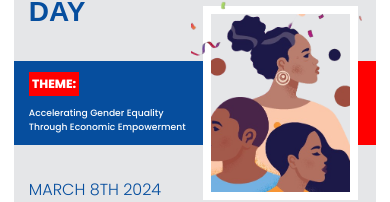
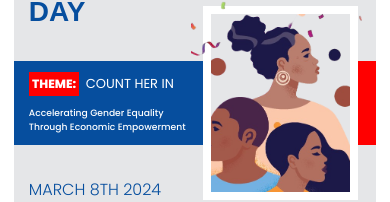
Before and after one commit to heep-jay/iwd, a plain HTML site: page index.html in a window 390 px wide. Shown: the part 284-486 px from the top of the page. Drawn offline with nearby package versions, Linux system fonts and the light colour scheme.

Commit message:
count me in

```diff
--- a/index.html
+++ b/index.html
@@ -32,7 +32,10 @@
 
         <div class="mid-section">
           <div class="blue">
-            <p class="theme">THEME:</p>
+            <div class="theme-text">
+              <p class="theme">THEME:</p>
+              <p>COUNT HER IN</p>
+            </div>
             <div class="p-text">
               <p>Accelerating Gender Equality</p>
               <p>Through Economic Empowerment</p>
--- a/style.css
+++ b/style.css
@@ -58,6 +58,15 @@ p {
   margin-left: 2rem;
 }
 
+.theme-text {
+  display: flex;
+  align-items: center;
+  gap: 1rem;
+}
+.theme-text p:nth-child(2) {
+  color: #fff;
+  font-size: clamp(1.125rem, 0.6563rem + 1.5vw, 1.5rem);
+}
 .attending {
   padding-top: 2rem;
   font-size: clamp(1.025rem, 0.0313rem + 3.5vw, 2rem);
@@ -124,7 +133,6 @@ input[type="file"] {
 }
 
 .theme {
-  margin-top: 2rem;
   padding: 0.6rem;
   margin-left: 2rem;
   background: red;
@@ -245,6 +253,12 @@ input[type="file"] {
     padding: 0.2rem !important;
     font-size: 12px;
   }
+  .theme-text {
+    gap: 0.4rem;
+  }
+  .theme-text p:nth-child(2) {
+    font-size: 13px;
+  }
   .p-text {
     margin-top: 0.6rem;
     font-size: 9.2px;
```
